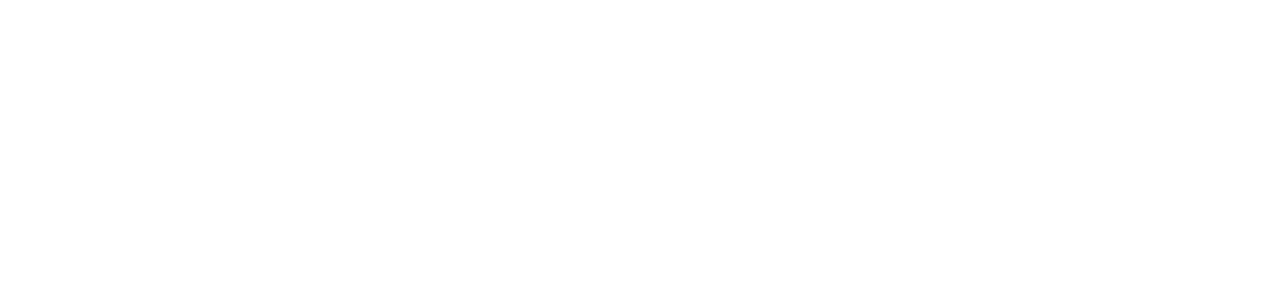
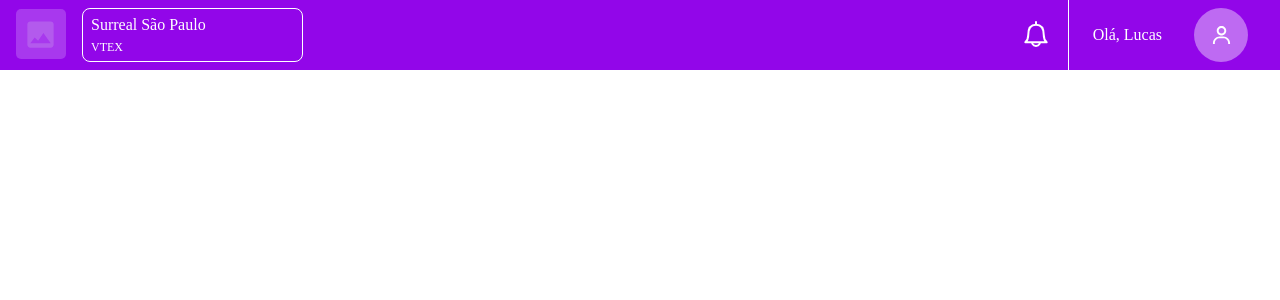
Before and after one commit to Luketube/teste-increazy, a Vue app: page / in a window 1280 px wide. Shown: the top 300 px of the page. Built offline with nearby package versions, Linux system fonts and the light colour scheme.

Commit message:
Finalizado barra de navegacao

```diff
--- a/public/index.html
+++ b/public/index.html
@@ -6,6 +6,8 @@
     <meta name="viewport" content="width=device-width,initial-scale=1.0">
     <link rel="icon" href="<%= BASE_URL %>favicon.ico">
     <title><%= htmlWebpackPlugin.options.title %></title>
+
+    <link rel="stylesheet" href="./reset.css">
   </head>
   <body>
     <noscript>
--- /dev/null
+++ b/public/reset.css
@@ -0,0 +1,48 @@
+/* http://meyerweb.com/eric/tools/css/reset/
+   v2.0 | 20110126
+   License: none (public domain)
+*/
+
+html, body, div, span, applet, object, iframe,
+h1, h2, h3, h4, h5, h6, p, blockquote, pre,
+a, abbr, acronym, address, big, cite, code,
+del, dfn, em, img, ins, kbd, q, s, samp,
+small, strike, strong, sub, sup, tt, var,
+b, u, i, center,
+dl, dt, dd, ol, ul, li,
+fieldset, form, label, legend,
+table, caption, tbody, tfoot, thead, tr, th, td,
+article, aside, canvas, details, embed,
+figure, figcaption, footer, header, hgroup,
+menu, nav, output, ruby, section, summary,
+time, mark, audio, video {
+	margin: 0;
+	padding: 0;
+	border: 0;
+	font-size: 100%;
+	font: inherit;
+	vertical-align: baseline;
+}
+/* HTML5 display-role reset for older browsers */
+article, aside, details, figcaption, figure,
+footer, header, hgroup, menu, nav, section {
+	display: block;
+}
+body {
+	line-height: 1;
+}
+ol, ul {
+	list-style: none;
+}
+blockquote, q {
+	quotes: none;
+}
+blockquote:before, blockquote:after,
+q:before, q:after {
+	content: '';
+	content: none;
+}
+table {
+	border-collapse: collapse;
+	border-spacing: 0;
+}
--- a/src/App.vue
+++ b/src/App.vue
@@ -1,24 +1,28 @@
 <template>
+  <header>
+    <CabecalhoNotificacao />
 
+  </header>
+  <main>
+
+  </main>
 </template>
 
 <script>
+import CabecalhoNotificacao from './components/Cabecalho.vue';
+
 
 export default {
   name: 'App',
   components: {
-
-  }
+    CabecalhoNotificacao
+}
 }
 </script>
 
 <style>
 #app {
-  font-family: Avenir, Helvetica, Arial, sans-serif;
-  -webkit-font-smoothing: antialiased;
-  -moz-osx-font-smoothing: grayscale;
-  text-align: center;
-  color: #2c3e50;
-  margin-top: 60px;
+  margin: 0;
+  padding: 0;
 }
 </style>
--- /dev/null
+++ b/src/components/Cabecalho.vue
@@ -0,0 +1,79 @@
+<template>
+    <nav>
+        <div class="logo">
+            <img src="../assets/logo.svg" alt="Logo da empresa">
+        </div>
+        <div class="info">
+            <div class="cidade">
+                    <p class="cidade_principal">Surreal São Paulo</p>
+                    <p class="cidade_secundario">VTEX</p>
+            </div>
+            <div>
+                <img src="../assets/icone-bell.svg" alt="Icone de sino">
+            </div>
+        </div>
+        <div class="usuario">
+            <p class="usuario_nome">Olá, Lucas</p>
+            <img src="../assets/usuario.svg" alt="Foto do usuário">
+        </div>
+    </nav>
+</template>
+
+<script>
+export default {
+    name: 'CabecalhoNotificacao',
+
+}
+</script>
+
+<style scoped>
+nav{
+    display: flex;
+    background-color: #9206E9;
+    align-items: center;
+}
+
+img{
+    margin: 0.5rem 1rem;
+}
+
+p{
+    color: #FFFFFF;
+}
+
+.logo{
+    width: auto;
+}
+
+.info{
+    align-items: center;
+    display: flex;
+    justify-content: space-between;
+    width: 100%;
+}
+
+.cidade{
+    border: 1px solid #FFFFFF;
+    border-radius: 8px;
+    padding: 0.5rem 6rem 0.5rem 0.5rem;
+}
+
+.cidade_secundario{
+    margin-top: 0.5rem;
+    font-size: 0.75rem;
+    font-weight: 100;
+}
+
+.usuario{
+    align-items: center;
+    border-left: 1px solid #FFFFFF;
+    display: flex;
+    margin-right: 1rem;
+    width: auto;
+}
+
+.usuario_nome{
+    padding: 0 1rem 0 1.5rem;
+    white-space: nowrap
+}
+</style>
```
